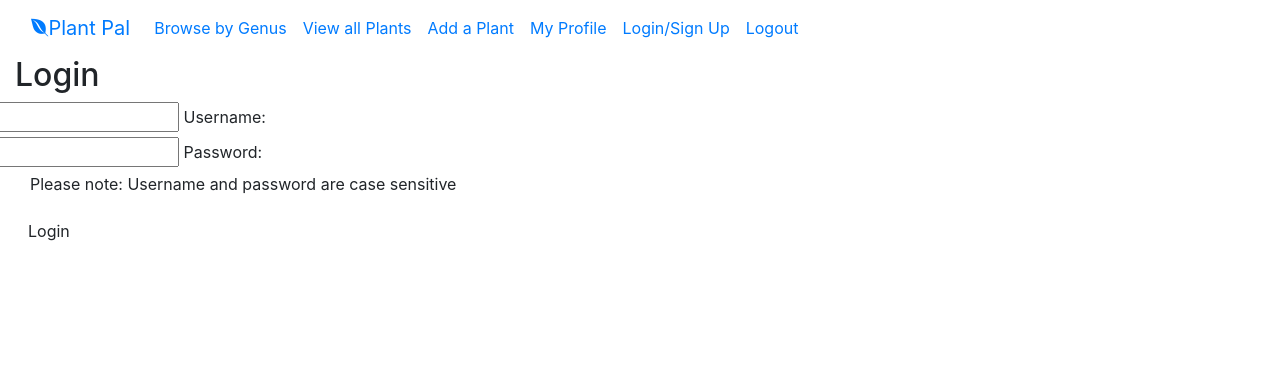
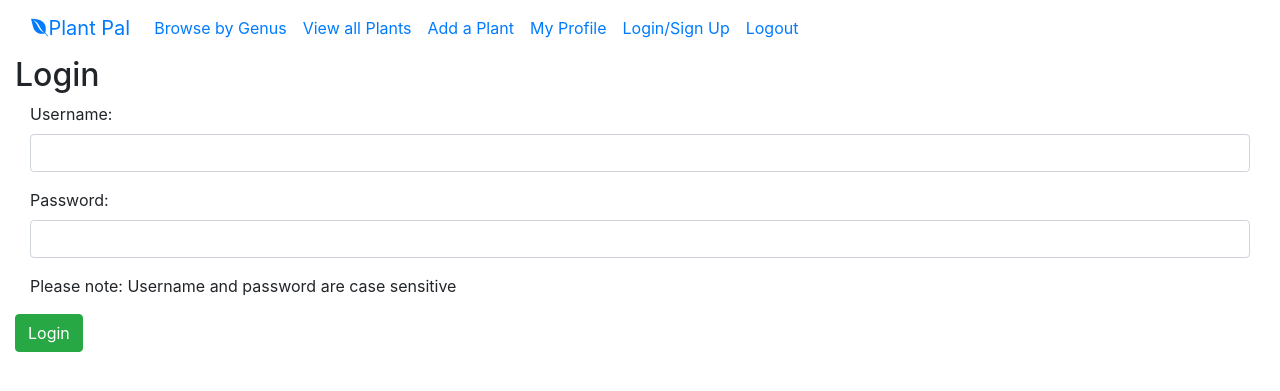
Before and after one commit to SianJade/PlantPal, a Python web app: template templates/login.html in a window 1280 px wide. Shown: the top 391 px of the page. Run offline with Jinja, Linux system fonts and the light colour scheme; the template is opened without the code that fills it, so the values that code supplies are empty; some libraries are stand-ins or nearby versions.

Commit message:
Update input classes after switching to bootstrap

```diff
--- a/templates/login.html
+++ b/templates/login.html
@@ -1,21 +1,22 @@
 {% extends 'base.html' %} {% block content %}
 
 <h2>Login</h2>
+
 <form action="{{url_for('login')}}" method="POST" class="col s12">
-    <div class="input-field col s6">
-        <input id="username" name="username" type="text" class="validate login">
+    <div class="form-group">
         <label for="username">Username:</label>
+        <input id="username" name="username" type="text" class="form-control">
     </div>
 
-    <div class="input-field col s6">
-        <input id="password" name="password" type="text" class="validate login">
+    <div class="form-group">
         <label for="password">Password:</label>
+        <input id="password" name="password" type="password" class="form-control">
     </div>
     <div class="note">
         <p>Please note: Username and password are case sensitive</p>
     </div>
     <div class="row">
-        <button class="btn waves-effect waves-light" type="submit">Login</button>
+        <button class="btn btn-success" type="submit">Login</button>
     </div>
 </form>
 {% endblock %}
```
